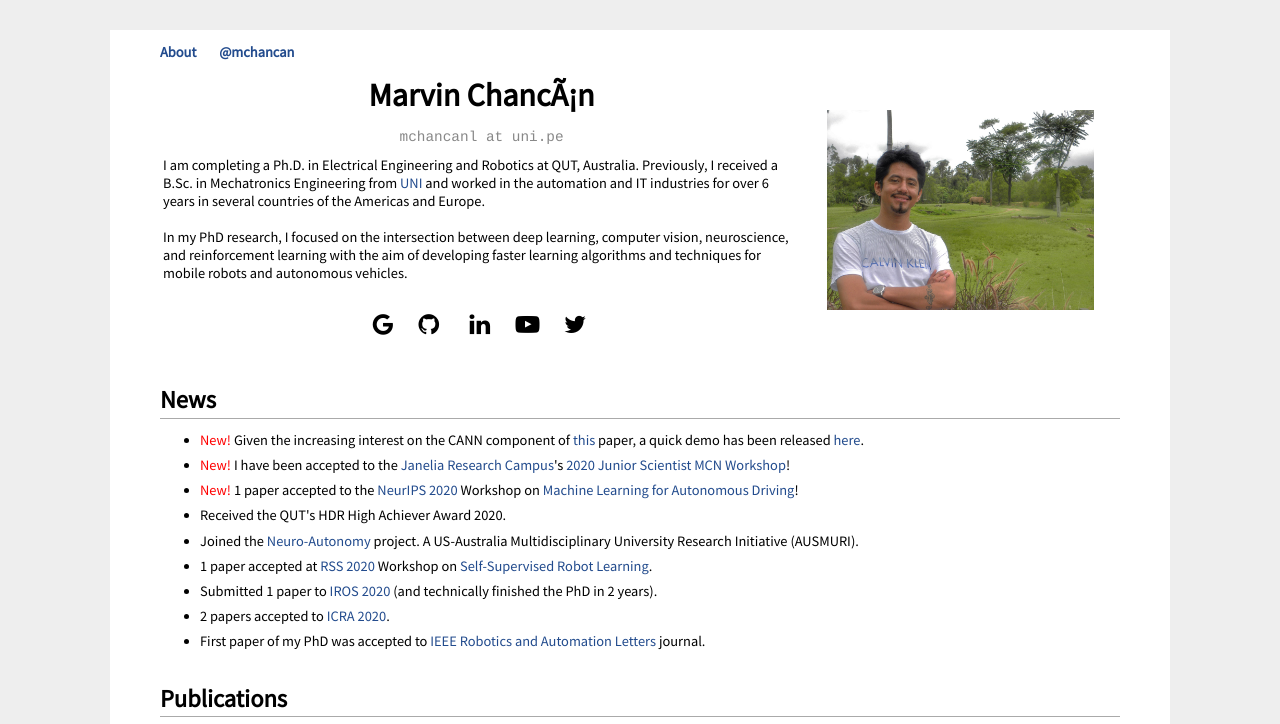
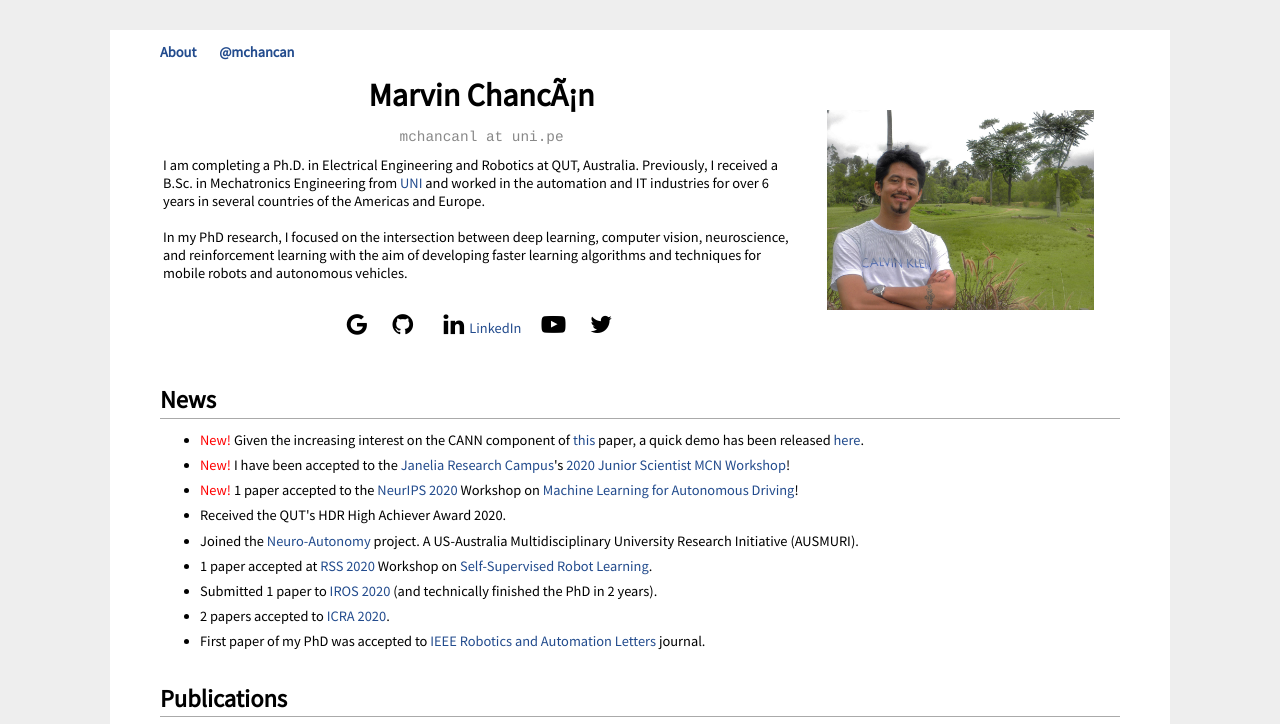
Before and after one commit to mchancan/mchancan.github.io, a Jekyll site: the page built from index.html, in a window 1280 px wide and 900 px high, cut to the strip 0-724 px from the top of the window. Built offline with Jekyll 4.4.1, drawn with Linux system fonts in a browser that asks for light colours; comment, search, counter and statistics services are not loaded.

Commit message:
Update index.html

```diff
--- a/index.html
+++ b/index.html
@@ -20,7 +20,7 @@ title: Marvin Chancán
 			<p align="center">
 			<a class="h1" href="https://scholar.google.com/citations?user=iK7xhJ4AAAAJ&hl=en" title="Follow on Google Scholar" target="_blank"> <i class="fa fa-google fa-2x" style="font-size:24px;color:black"></i> </a> &nbsp; &nbsp; &nbsp;
 			<a href="https://github.com/mchancan" title="Follow on GitHub" target="_blank"> <i class="fa fa-fw fa-github" style="font-size:24px;color:black"></i> </a> &nbsp; &nbsp; &nbsp;
-			<a href="https://www.linkedin.com/in/mchancan" title="Follow on LinkedIn" target="_blank"> <i class="fa fa-fw fa-linkedin" style="font-size:24px;color:black"></i> </a> &nbsp; &nbsp; &nbsp;
+			<a href="https://www.linkedin.com/in/mchancan" title="Follow on LinkedIn" target="_blank"> <i class="fa fa-fw fa-linkedin" style="font-size:24px;color:black"></i><span>LinkedIn</span></a> &nbsp; &nbsp; &nbsp;
 			<a href="https://www.youtube.com/channel/UCrvgoqpKBbeye87FtqdW4Iw" title="Follow on YouTube" target="_blank"> <i class="fa fa-youtube-play" style="font-size:24px;color:black"></i> </a> &nbsp; &nbsp; &nbsp;
 			<a href="https://twitter.com/mchancan" title="Follow on Twitter" target="_blank"> <i class="fa fa-fw fa-twitter" style="font-size:24px;color:black"></i> </a>
 			</p>
```
